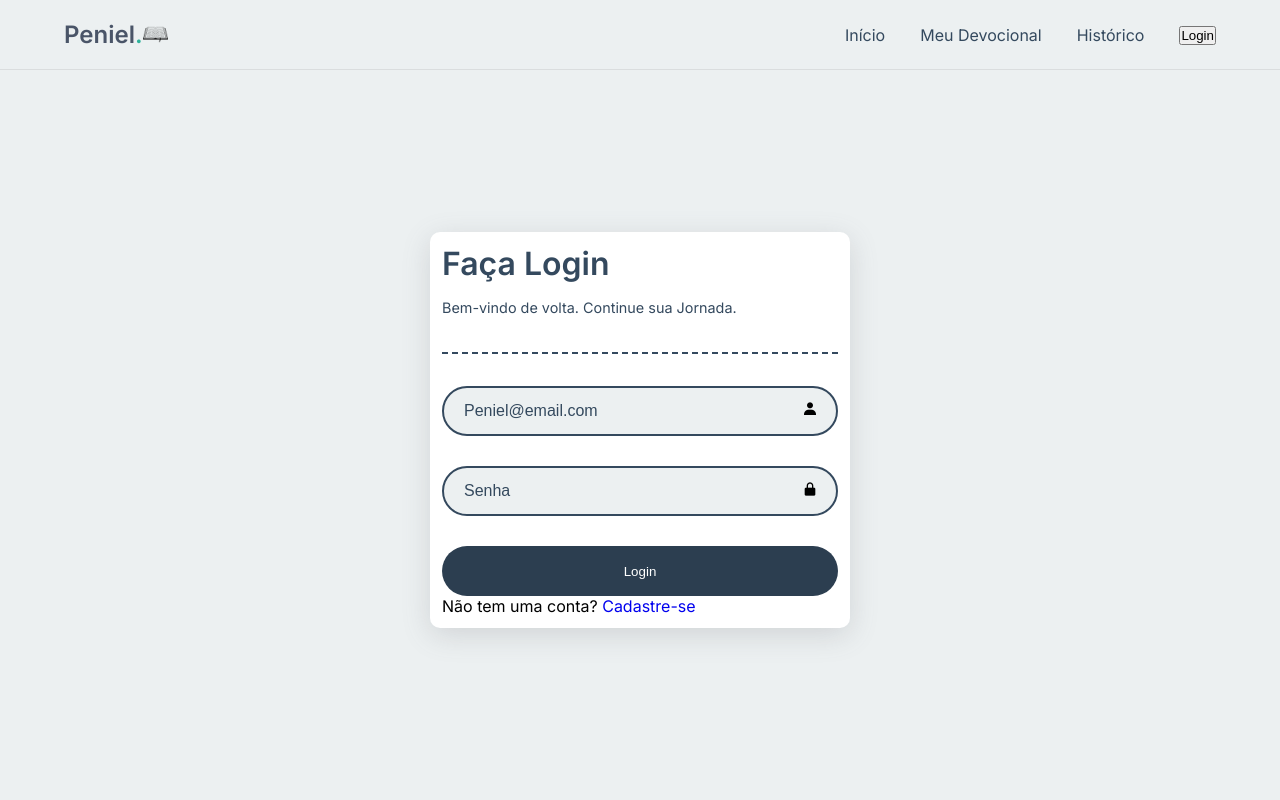
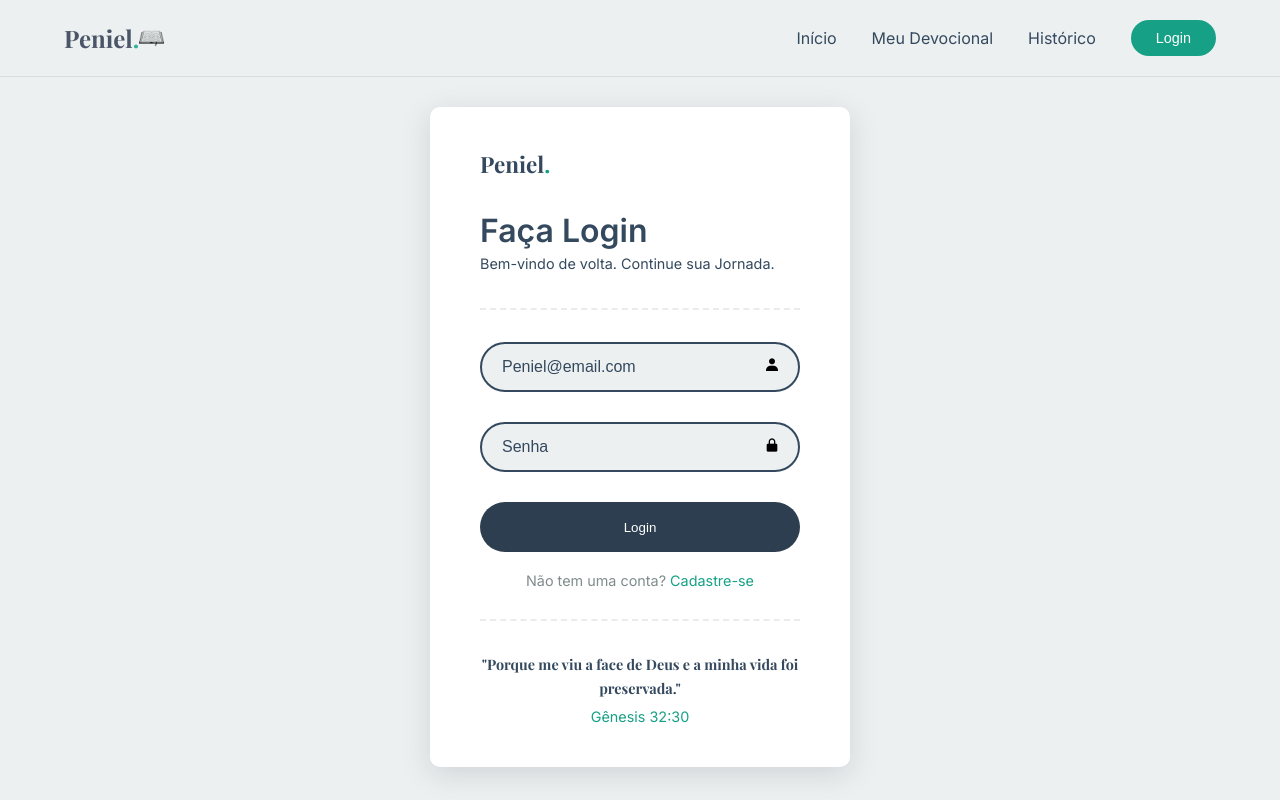
Before and after one commit to miguelrzc/ProjetoIndividual, a plain HTML site: page Login.html in a window 1280 px wide. Drawn offline with nearby package versions, Linux system fonts and the light colour scheme.

Commit message:
Add
- Adicionei o Versículo no footer
- Estilizei o botão
- Alterei os tamanhos para deixar proporcional
- Adicionei uma linha que divide
- Estilizei os textos

```diff
--- a/Login.html
+++ b/Login.html
@@ -37,7 +37,7 @@
         <div class="containerLogin">
         <div class="card-login">
     <form>
-
+        <span class="card-logo"> Peniel<span>.</span></span>
         <h1 class="card-titulo"> Faça Login </h1>
         <p class="card-subTitulo">Bem-vindo de volta. Continue sua Jornada.</p>
 
@@ -60,6 +60,15 @@
            <p> Não tem uma conta? <a href="#">Cadastre-se</a> </p>
         </div>
 
+        <div class="card-line"></div> <!-- Linha antes do verisiculo -->
+
+        <div class="versotxt">
+            "Porque me viu a face de Deus e a minha vida foi preservada."
+        </div>
+        <div class="versoNum">
+            Gênesis 32:30
+        </div>
+
     </form>
 
 </div> </div>
--- a/css/Login.css
+++ b/css/Login.css
@@ -4,6 +4,8 @@
     --fundo: #ecf0f1;
     --destaque: #16a085;
     --texto: #34495e;
+    --texto-leve: #7f8c8d;
+    --borda: rgba(44,62,80,0.1)
 }
 
 * {
@@ -54,6 +56,7 @@ header {
 }
 
 .logo a {
+    font-family: 'Playfair Display', serif;
     color: var(--texto);
     font-size: 2rem;
 }
@@ -62,7 +65,7 @@ header {
     color: var(--destaque);
 }
 
-btn-login {
+.btn-login {
     padding: 10px 25px;
     border: none;
     cursor: pointer;
@@ -89,29 +92,45 @@ btn-login {
     background-color: white;
     border: 2px solid transparent;
     border-radius: 10px;
-    padding: 10px;
+    padding: 40px 48px;
     width: 420px;
     box-shadow: rgba(100, 100, 111, 0.2) 0px 7px 29px 0px;
+}
+
+.card-logo{
+    font-family: 'Playfair Display', serif;
+    color: var(--texto);
+    font-size: 1.4rem;
+    margin-bottom: 32px;
+    display: block;
+
+
+
+}
+
+.card-logo span{
+    color: var(--destaque);
 }
 
 .card-titulo{
     font-size: 2rem;
     color: var(--texto);
-    margin-bottom: 6px;
+    margin-bottom: 2px;
 
 }
 
 .card-subTitulo{
     font-size: 0.9rem;
-    padding-top: 10px;
+    padding-top: 3px;
     color: var(--texto) ;
     margin-bottom: 36px;
 }
 
 .card-line{
     width: 100%;
-    border-top: 2px dashed var(--texto);
+    border-top: 2px dashed rgba(44,62,80,0.1);
     margin-bottom: 32px;
+    margin-top: 30px;
 }
 
 .input-box{
@@ -161,3 +180,31 @@ btn-login {
     color: white;
     transition: 0.5s;
  }
+
+ .link-cadastro{
+    color: var(--texto-leve);
+    text-align: center;
+    margin-top: 20px;
+    font-size: 0.9rem;
+ }
+
+ .link-cadastro a{
+    color: var(--destaque);
+ }
+
+ .versotxt{
+    font-family: 'Playfair Display', serif;
+    color: var(--texto);
+    font-size: 0.9rem;
+    text-align: center;
+    line-height: 1.6;
+    margin-top: 0;
+ }
+
+ .versoNum{
+
+    text-align: center;
+    padding-top: 8px;
+    color: var(--destaque);
+    font-size: 0.9rem;
+ }
```
